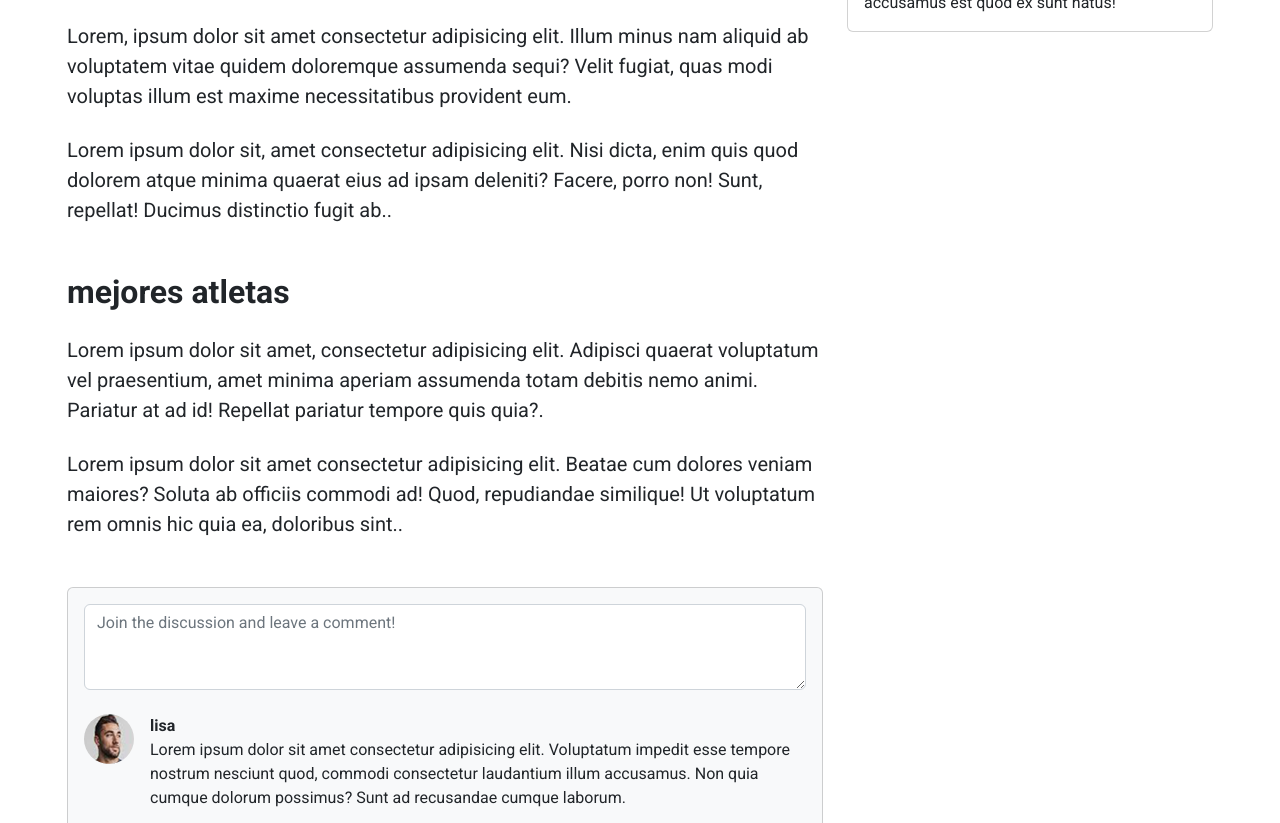
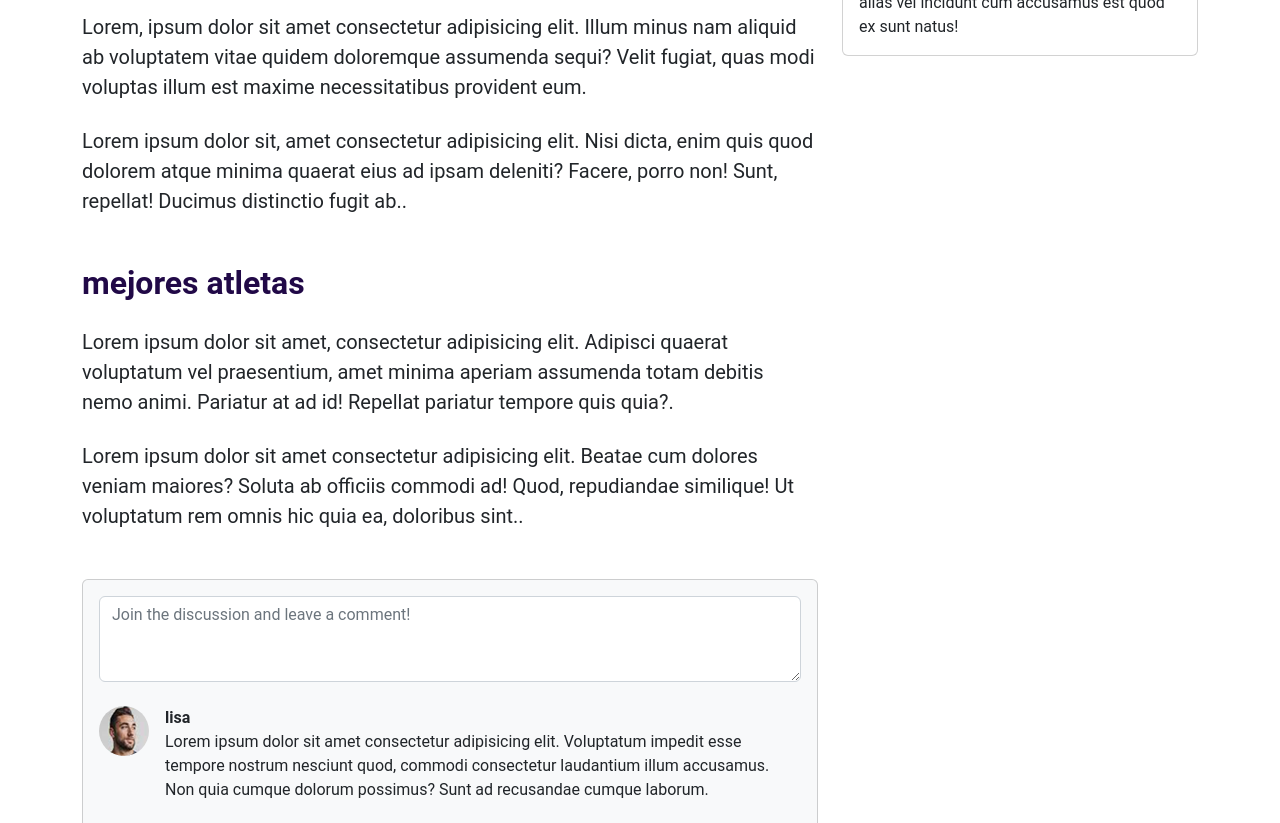
Before and after one commit to TrellixVulnTeam/agustinmatiasgomez_NSPN, a website: page pages/blog.html in a window 1280 px wide. Shown: the part 591-1414 px from the top of the page. Drawn offline with nearby package versions, Linux system fonts and the light colour scheme; files that its build step writes are made by us from their sources.

Commit message:
agregamos sass

```diff
--- /dev/null
+++ b/scss/style.scss
@@ -0,0 +1,11 @@
+$color-principal: rgb(52, 52, 69);
+$color-secundario: rgb(33, 9, 71);
+
+
+h1{
+    color: $color-principal;
+}
+
+h2{
+    color: $color-secundario;
+}
```
Also changed, not shown: package.json (added, +308 -0 lines), pages/Shop.html (+1 -0 lines), style.css/estilo.css (added), 1 other file.
